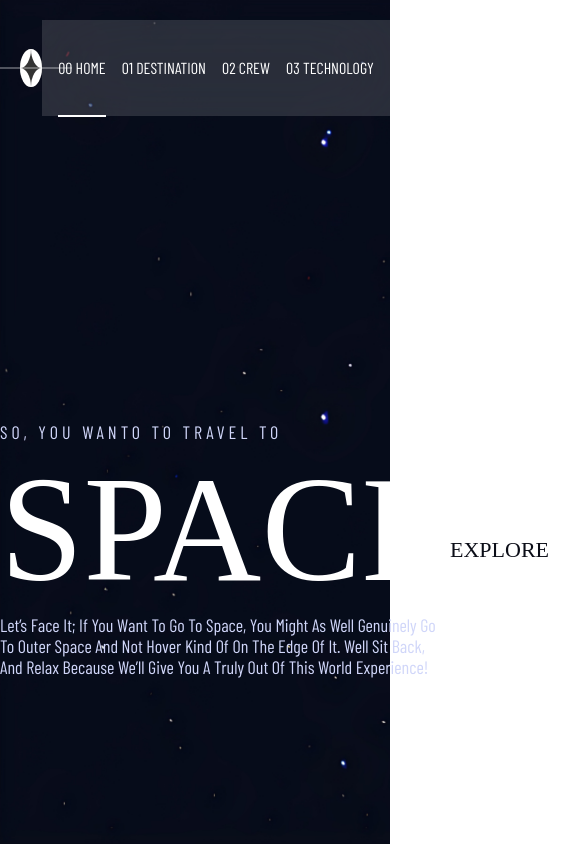
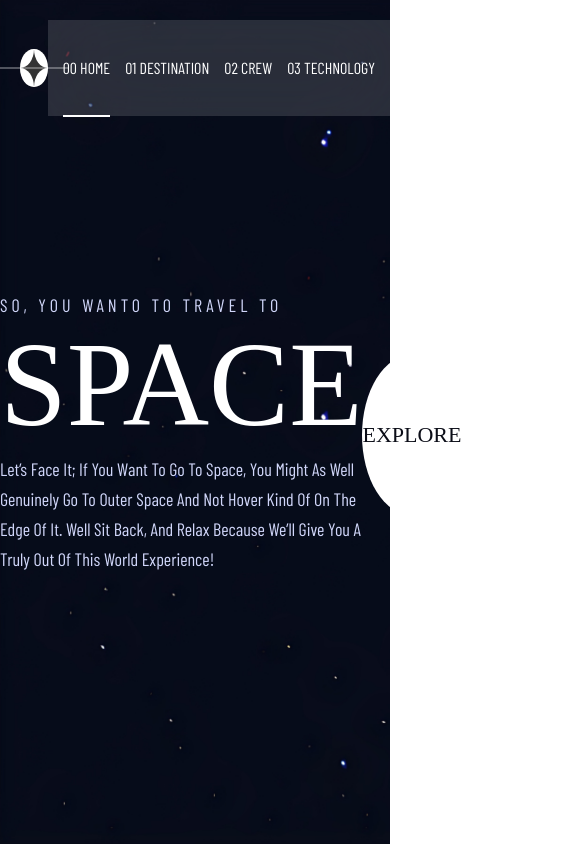
Before and after one commit to Fernando-uif/space-tourism, a React (Vite) app: page / in a window 390 px wide. Shown: the whole page, 585 px wide, since content can reach past the window. Built offline with nearby package versions, Linux system fonts and the light colour scheme; a web font is replaced by a local one.

Commit message:
Add the responsive desing of tablet homepage

```diff
--- a/src/sass/abstract/variables.scss
+++ b/src/sass/abstract/variables.scss
@@ -17,5 +17,8 @@ $secondaryFont: "Bellefair", serif;
 // breakpoints
 
 // Laptop
+$laptopLL:1480px;
 $laptopL: 1200px;
 $laptopM:1024px;
+$laptopLs:918px;
+$laptopS:768px;
--- a/src/sass/layout/navbar.scss
+++ b/src/sass/layout/navbar.scss
@@ -40,14 +40,23 @@
     text-transform: uppercase;
     background: rgba(255, 255, 255, 0.14);
     height: 9.6rem;
+
+    @media screen and (max-width: $laptopLL) {
+      width: 72rem;
+    }
     @media screen and (max-width: $laptopL) {
-      width: 60rem;
+      width: 47rem;
     }
+
     &::after {
       @include breakLine(-40rem, 47.3rem);
       @media screen and (max-width: $laptopL) {
         width: 32rem;
-        left:-29rem;
+        left: -29rem;
+      }
+      @media screen and (max-width: $laptopLs) {
+        width: 24rem;
+        left: -22rem;
       }
     }
   }
--- a/src/sass/pages/home.scss
+++ b/src/sass/pages/home.scss
@@ -7,7 +7,6 @@
     height: 100vh;
     background-size: cover;
     position: relative;
-
   }
 
   &__container {
@@ -24,7 +23,13 @@
     align-content: center;
     @media screen and (max-width: $laptopL) {
       font-size: 1rem;
+      top: 35%;
+      width: 93%;
     }
+    @media screen and (max-width: $laptopLs) {
+      width: 96%;
+    }
+
     &-1 {
       color: $letter-color;
       text-transform: uppercase;
@@ -41,6 +46,9 @@
       text-transform: capitalize;
       font-size: 1.8rem;
       font-weight: 300;
+      @media screen and (max-width: $laptopLs) {
+        line-height: 3rem;
+      }
     }
   }
 
@@ -50,6 +58,9 @@
     font-weight: 300;
     font-family: $secondaryFont;
     text-transform: uppercase;
+    @media screen and (max-width: $laptopLs) {
+      font-size: 12rem;
+    }
   }
 
   &__circle {
@@ -75,8 +86,16 @@
       opacity: 0;
       transition: opacity 0.4s ease;
       @media screen and (max-width: $laptopL) {
-        width: 20rem;
-        height: 20rem;
+        width: 32rem;
+        height: 32rem;
+      }
+      @media screen and (max-width: $laptopLs) {
+        width: 27rem;
+        height: 27rem;
+      }
+      @media screen and (max-width: $laptopS) {
+        width: 24rem;
+        height: 24rem;
       }
     }
 
@@ -86,9 +105,13 @@
 
     @media screen and (max-width: $laptopL) {
       align-self: center;
-      height: 12rem;
-      width: 12rem;
+      height: 20rem;
+      width: 20rem;
       font-size: 2.2rem;
+    }
+    @media screen and (max-width: $laptopLs) {
+      height: 16rem;
+      width: 16rem;
     }
   }
 
```
